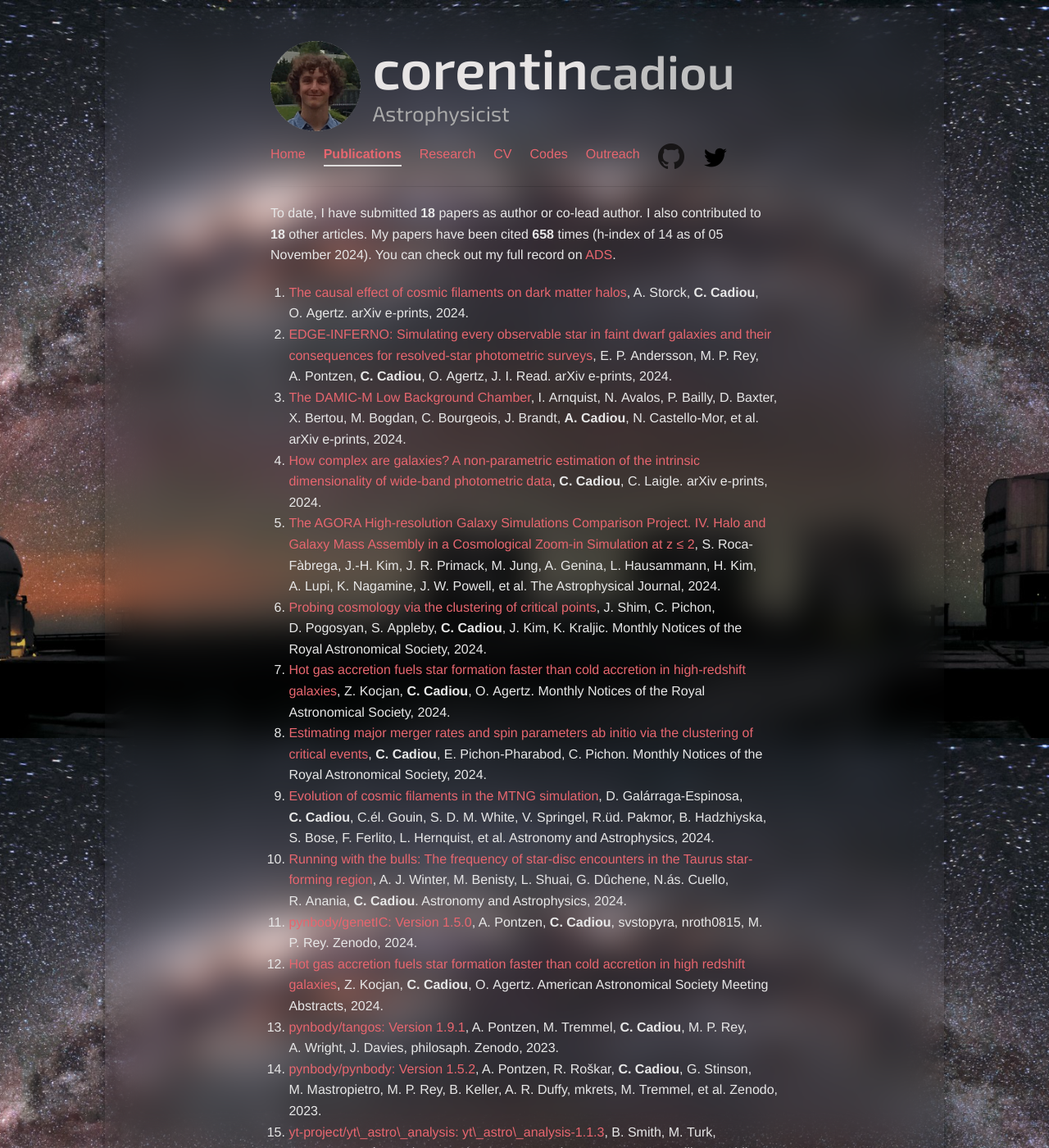
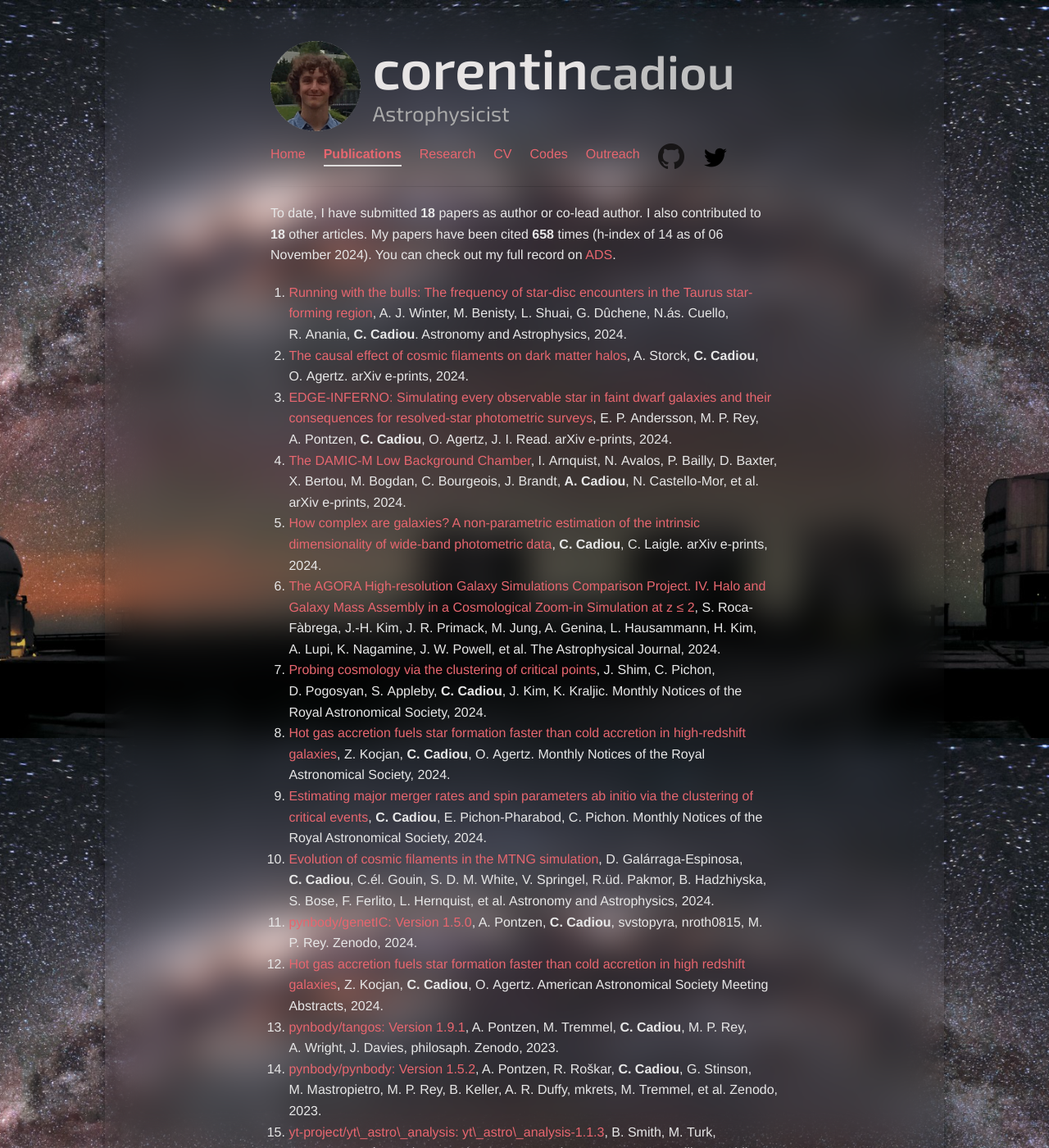
Before and after one commit to cphyc/cphyc.github.io, a Jekyll site: the page built from publications/index.html, in a window 1280 px wide and 1400 px high. Shown: the whole window at 82% size. Built offline with Jekyll 4.4.1, drawn with Linux system fonts in a browser that asks for light colours; nearby versions of some CDN libraries; part of the change alters nothing that is shown.

Commit message:
chore: autopublish 2024-11-06T00:01:28Z

```diff
--- a/publications/index.html
+++ b/publications/index.html
@@ -8,10 +8,37 @@ description: My Publications
 <p>
   To date, I have submitted <b>18</b> papers as author or co-lead author.
   I also contributed to <b>18</b> other articles.
-  My papers have been cited <b>658</b> times (h-index of 14 as of 05 November 2024).
+  My papers have been cited <b>658</b> times (h-index of 14 as of 06 November 2024).
   You can check out my full record on <a href="https://ui.adsabs.harvard.edu/search/q=((author%3A%22Cadiou%2C%20C%22))%20-bibstem%3A%22zndo%22%20collection%3Aastronomy&sort=date%20desc%2C%20bibcode%20desc&p_=0" target="_blank">ADS</a>.
 </p>
 <ol>
+
+  <li>
+    <a href="https://arxiv.org/abs/2409.13021">Running with the bulls: The frequency of star-disc encounters in the Taurus star-forming region</a>,
+
+
+      A. J.&nbsp;Winter,
+
+
+      M.&nbsp;Benisty,
+
+
+      L.&nbsp;Shuai,
+
+
+      G.&nbsp;Dûchene,
+
+
+      N.ás.&nbsp;Cuello,
+
+
+      R.&nbsp;Anania,
+
+    <b>
+      C.&nbsp;Cadiou</b>.
+
+    Astronomy and Astrophysics, 2024.
+  </li>
 
   <li>
     <a href="https://arxiv.org/abs/2409.13010">The causal effect of cosmic filaments on dark matter halos</a>,
@@ -234,33 +261,6 @@ description: My Publications
 
 
       et al.
-
-    Astronomy and Astrophysics, 2024.
-  </li>
-
-  <li>
-    <a href="https://arxiv.org/abs/">Running with the bulls: The frequency of star-disc encounters in the Taurus star-forming region</a>,
-
-
-      A. J.&nbsp;Winter,
-
-
-      M.&nbsp;Benisty,
-
-
-      L.&nbsp;Shuai,
-
-
-      G.&nbsp;Dûchene,
-
-
-      N.ás.&nbsp;Cuello,
-
-
-      R.&nbsp;Anania,
-
-    <b>
-      C.&nbsp;Cadiou</b>.
 
     Astronomy and Astrophysics, 2024.
   </li>
```
